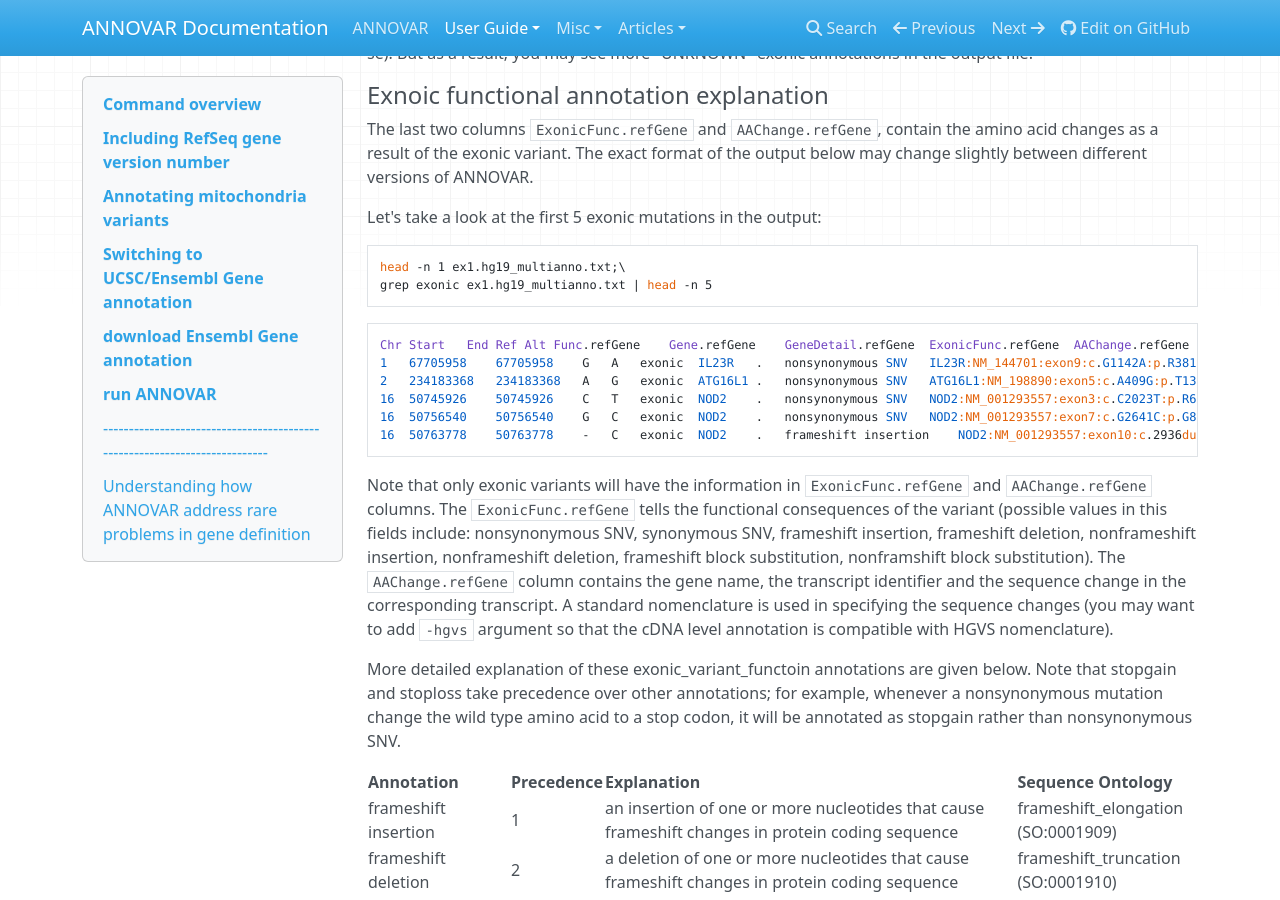
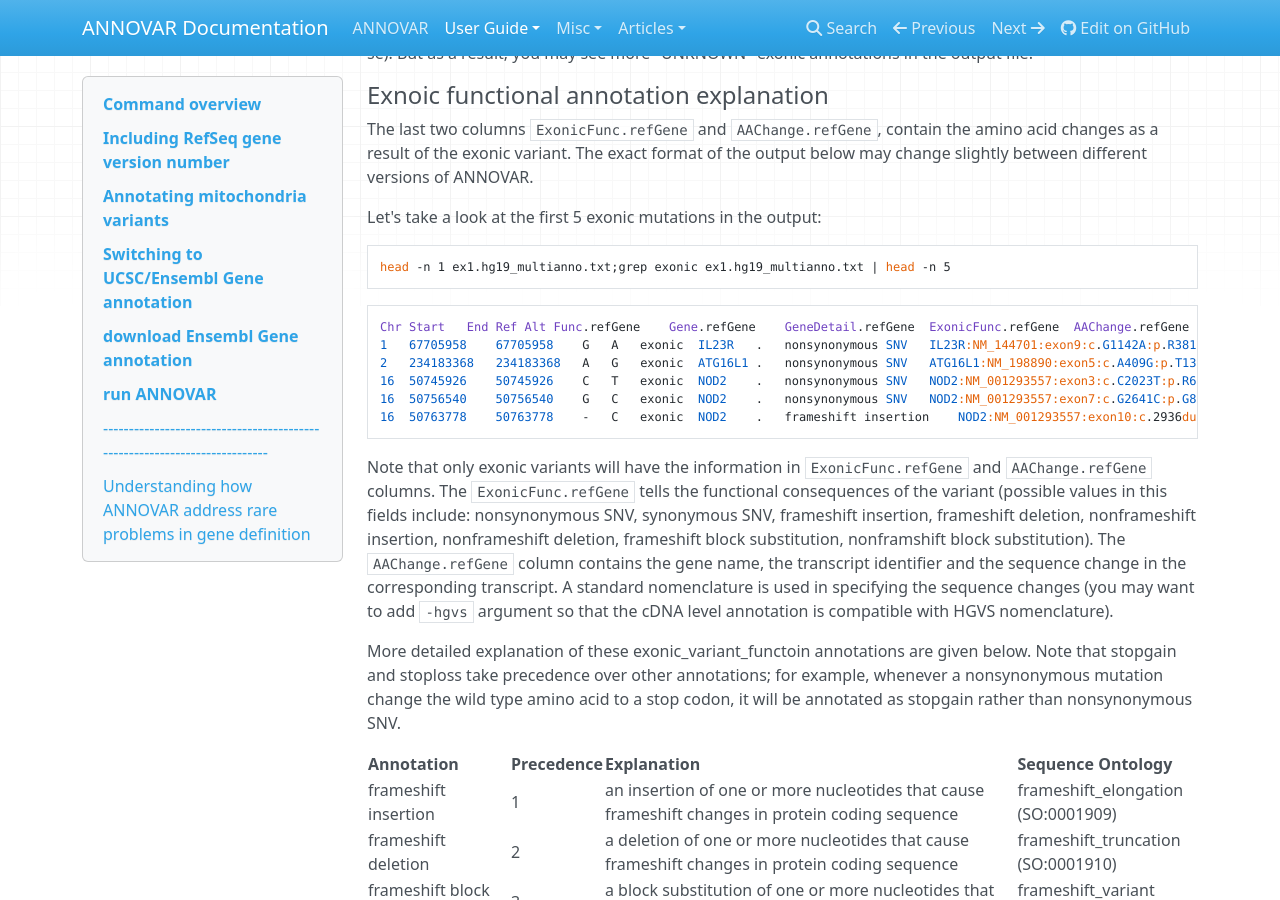
Before and after one commit to WGLab/doc-ANNOVAR, an MkDocs documentation site: the page built from docs/user-guide/gene.md, in a window 1280 px wide and 900 px high, scrolled down 5548 px. Built offline with MkDocs 1.6.1, drawn with Linux system fonts in a browser that asks for light colours; nearby versions of some CDN libraries; comment, search, counter and statistics services are not loaded.

````diff
--- a/docs/user-guide/gene.md
+++ b/docs/user-guide/gene.md
@@ -152,8 +152,7 @@ The last two columns `ExonicFunc.refGene` and `AAChange.refGene`, contain the am
 Let's take a look at the first 5 exonic mutations in the output:
 
 ```
-head -n 1 ex1.hg19_multianno.txt;\
-grep exonic ex1.hg19_multianno.txt | head -n 5
+head -n 1 ex1.hg19_multianno.txt;grep exonic ex1.hg19_multianno.txt | head -n 5
 ```
 ```
 Chr	Start	End	Ref	Alt	Func.refGene	Gene.refGene	GeneDetail.refGene	ExonicFunc.refGene	AAChange.refGene
````
